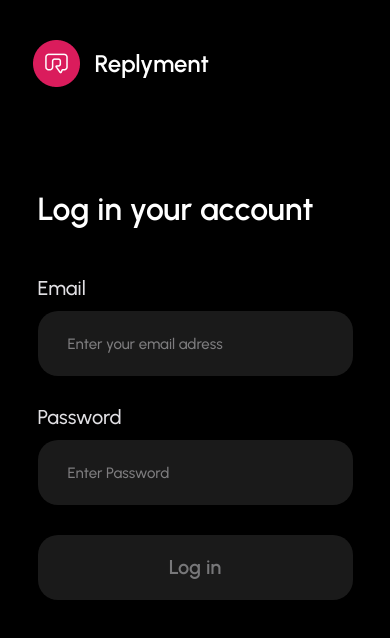
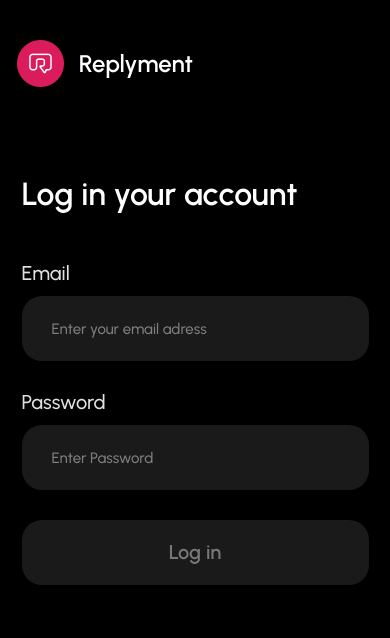
Before and after one commit to NurlanNuruzada/ReplymentReact, a React (Create React App) app: page /beta/Login in a window 390 px wide. Shown: the top 638 px of the page. Built offline with nearby package versions, Linux system fonts and the light colour scheme; a web font is replaced by a local one.

Commit message:
Added Replyment

```diff
--- a/src/Components/CustomForm/CutomFrom.jsx
+++ b/src/Components/CustomForm/CutomFrom.jsx
@@ -7,7 +7,7 @@ export default function CutomFrom({ Title, InnerText }) {
     return (
         <div className={Styles.MainContainer}>
             <form className={Styles.FormContainer} action="" method="get">
-                <label>{Title}</label>
+                <label >{Title}</label>
                 <input  placeholder={InnerText} />
             </form>
         </div>
--- a/src/Header/Header.jsx
+++ b/src/Header/Header.jsx
@@ -34,12 +34,12 @@ export default function Header({ ShowButtons }) {
     const isSmallScreen = WindowSize.innerWidth <= "750" ? true : false
     return (
         <Grid templateColumns='repeat(12, 1fr)'  className={Styles.MainContainer}>
-            <GridItem colSpan={1}></GridItem>
+            <GridItem className={Styles.Spacer} colSpan={1}></GridItem>
             <GridItem colSpan={2} className={Styles.LogoContainer}>
                 <img src={MainLogo} alt="" />
                 <h1>Replyment</h1>
             </GridItem>
-            <GridItem colSpan={5}></GridItem>
+            <GridItem className={Styles.Spacer2} ></GridItem>
             {ShowButtons && !isSmallScreen ? (
                 <>
                     <GridItem colSpan={1}></GridItem>
--- a/src/Header/Header.module.css
+++ b/src/Header/Header.module.css
@@ -50,3 +50,43 @@
     color: #1C1B1F;
     background-color: #ffff !important;
 }
+@media screen and (max-width: 700px) {
+    .Spacer{
+        columns: 2;
+    }
+}
+@media screen and (max-width: 425px) {
+    .MainContainer {
+        grid-template-columns: repeat(6, 1fr) !important;
+    }
+    .Spacer{
+        columns: 1;
+    }
+    .Spacer2{
+        columns: 19 !important;
+    }
+    .LogoContainer{
+        columns: 2;
+        width: 52px;
+    }
+}
+@media screen and (max-width: 438px) {
+    .MainContainer {
+        grid-template-columns: repeat(6, 1fr) !important;
+    }
+    .Spacer{
+        columns: 1;
+    }
+    .Spacer2{
+        columns: 16;
+    }
+    .LogoContainer{
+        columns: 2;
+        width: 52px;
+    }
+}
+@media screen and (max-width: 361px) {
+    .Spacer2{
+        columns: 19 !important;
+    }
+}
--- a/src/Pages/SignInPage/SignInPage.module.css
+++ b/src/Pages/SignInPage/SignInPage.module.css
@@ -110,6 +110,13 @@
 }
 
 @media screen and (max-width: 700px) {
+    .LeftContainer {
+        grid-column: span 9 !important;
+        padding: 0;
+        display: flex;
+        flex-direction: column;
+    }
+
     .MainHeader {
         font-family: Urbanist;
         font-size: 32px;
@@ -123,16 +130,14 @@
         display: none;
     }
 
-    .LeftContainer {
-        grid-column: span 9 !important;
-        padding: 15px;
-        width: 345px !important;
+
+    .MainContainer {
         display: flex;
-        flex-direction: column;
+        justify-content: center;
     }
 
     .InputContainer {
-        width: 309px !important;
+        width: 0px;
     }
 
     .LoginButton {
@@ -161,3 +166,18 @@
     }
 
 }
+@media screen and (max-width: 700px) {
+    .LeftContainer {
+        width: 497px !important;
+    }
+}
+@media screen and (max-width: 630px) {
+    .LeftContainer {
+        width: 397px !important;
+    }
+}
+@media screen and (max-width: 500px) {
+    .LeftContainer {
+        width: 347px !important;
+    }
+}
```
Also changed, not shown: 1 other file (tests, documents, lock files or other folders).
